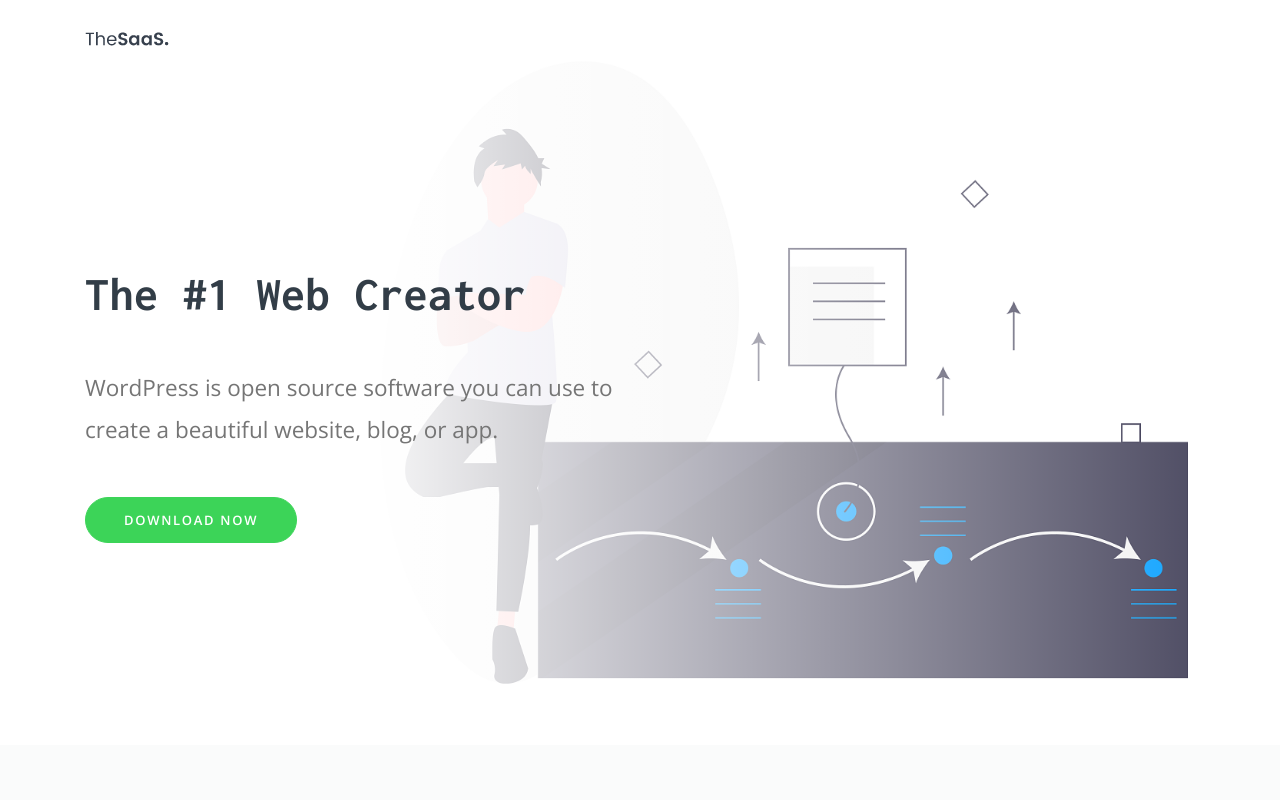
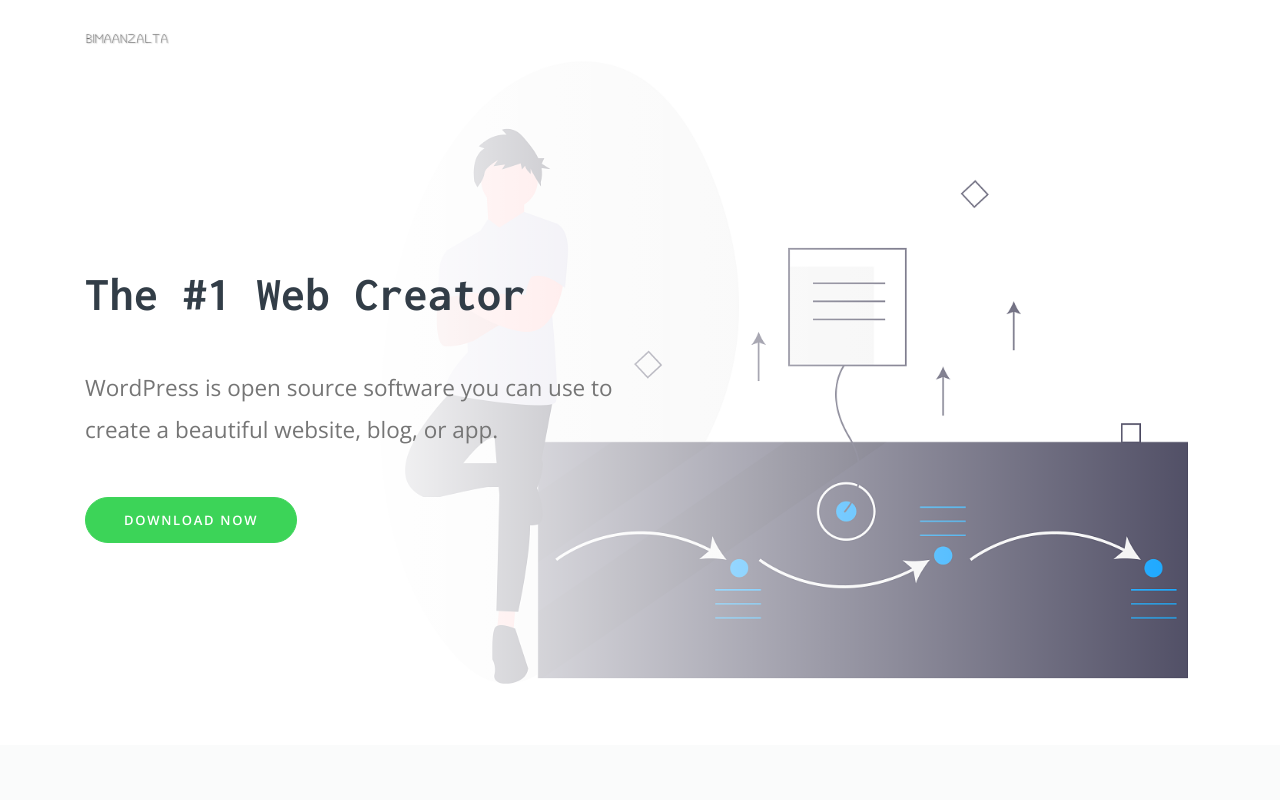
Before and after one commit to bimaanzalta/bima77anzalta, a plain HTML site: page index.html in a window 1280 px wide. Shown: the top 800 px of the page. Drawn offline with nearby package versions, Linux system fonts and the light colour scheme.

Commit message:
icon commit

```diff
--- a/index.html
+++ b/index.html
@@ -25,8 +25,8 @@
       <div class="container">
         <div class="navbar-left">
           <a class="navbar-brand" href="#">
-            <img class="logo-dark" src="assets/img/logo-dark.png" alt="logo">
-            <img class="logo-light" src="assets/img/logo-light.png" alt="logo">
+            <img class="logo-dark" src="assets/img/bima@2x.png" width="84px" height="15px" alt="logo">
+            <img class="logo-light" src="assets/img/bima@2x.png" width="84px" height="15px" alt="logo">
           </a>
         </div>
       </div>
```
Also changed, not shown: assets/img/bima@2x.png (added).
